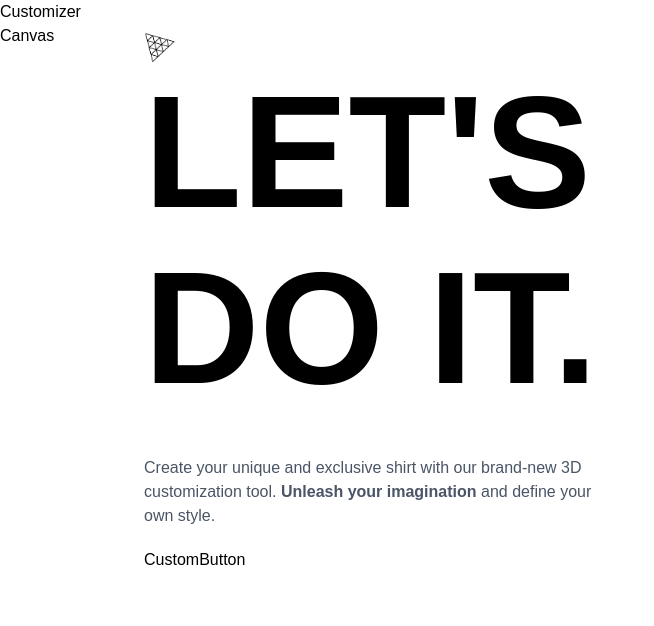
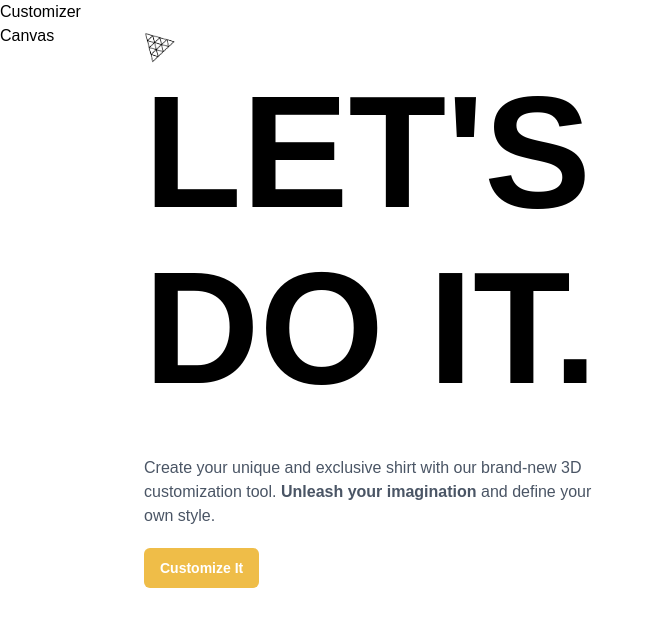
Before and after one commit to Varun2024/three-js-product, a React (Vite) app in the folder client/: page / in a window 1280 px wide. Shown: the top 626 px of the page, without its empty margins (0-654 px from the left). Built offline with nearby package versions, Linux system fonts and the light colour scheme; a web font is replaced by a local one.

Commit message:
home complete

```diff
--- a/client/src/components/CustomButton.jsx
+++ b/client/src/components/CustomButton.jsx
@@ -1,8 +1,25 @@
-import React from 'react'
 
-const CustomButton = () => {
+import state from '../store'
+import { useSnapshot } from 'valtio';
+const CustomButton = ({ type, title, handleClick, customStyles }) => {
+
+    const snap = useSnapshot(state);
+    const generateStyle = (type) => {
+        if (type === 'filled') {
+            return {
+                backgroundColor: snap.color,
+                color: '#FFFFFF',
+            }
+        }
+    }
   return (
-    <div>CustomButton</div>
+    <button
+        className={`px-2 py-1.2 flex-1 rounded-md font-semibold ${customStyles} `}
+        style={generateStyle(type)}
+        onClick={handleClick}
+    >
+        {title}
+    </button>
   )
 }
 
--- a/client/src/pages/Home.jsx
+++ b/client/src/pages/Home.jsx
@@ -25,7 +25,7 @@ const Home = () => {
             <img src="./threejs.png" alt="logo" className="w-8 h-8 object-contain" />
           </motion.header>
 
-          <motion.div className="home-content" {...headContentAnimation}>
+          <motion.div className="home-content" {...headContainerAnimation}>
             <motion.div {...headTextAnimation}>
               <h1 className="head-text">
                 LET'S <br className="xl:block hidden" /> DO IT.
```
Also changed, not shown: client/src/pages/Customizer.jsx (+12 -1 lines), client/src/components/AIPicker.jsx (added), client/src/components/ColorPicker.jsx (added), client/src/components/FilePicker.jsx (added), 1 other file (tests, documents, lock files or other folders).
